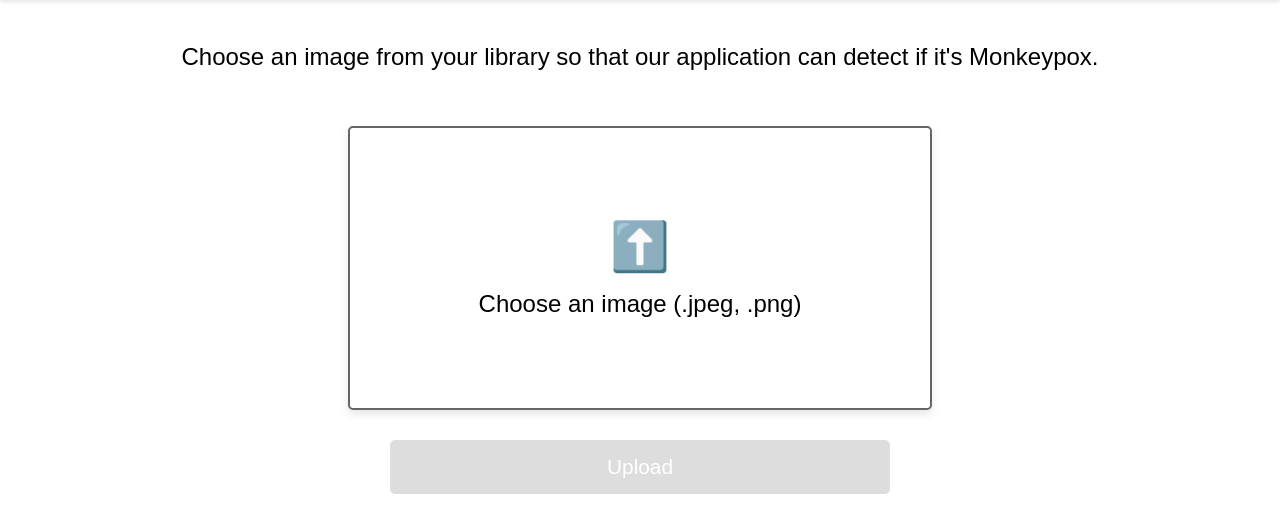
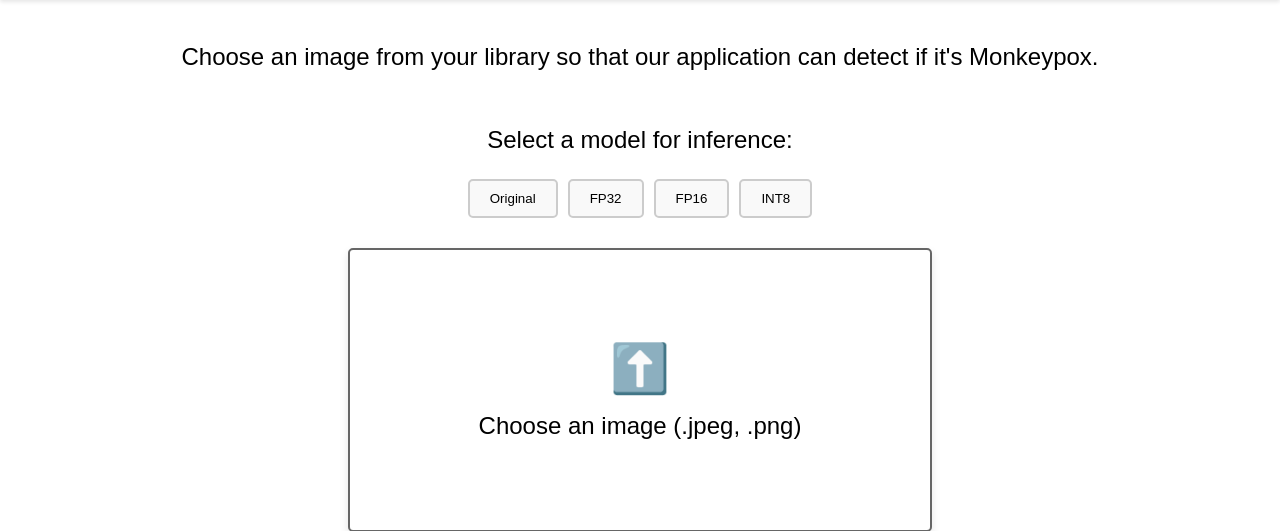
Before and after one commit to Jacobdelgado1002/CAPSTONE, a Flask app: page / in a window 1280 px wide. Shown: the part 67-598 px from the top of the page. Run offline with Flask 3, Linux system fonts and the light colour scheme.

Commit message:
Choose model before prediction

```diff
--- a/src/ui/app.py
+++ b/src/ui/app.py
@@ -16,11 +16,14 @@ app = Flask(__name__)
 # model = tf.keras.Sequential([model_layer])
 
 #Find how to have them warmed up, the optimized ones take a while to give prediction
+models = {
+    "Original": tf.saved_model.load('../../best_model/model1/best_f1score_fold'),
+    "FP32": tf.saved_model.load('../../tensorRT_model/fp32'),
+    "FP16": tf.saved_model.load('../../tensorRT_model/fp16'),
+    "INT8": tf.saved_model.load('../../tensorRT_model/int8')
+}
 
-# model = tf.saved_model.load('../../best_model/model1/best_f1score_fold')
-# model = tf.saved_model.load('../../tensorRT_model/fp32')
-model = tf.saved_model.load('../../tensorRT_model/fp16')
-# model = tf.saved_model.load('../../tensorRT_model/int8')
+
 
 
 # Establish Labels
@@ -36,8 +39,9 @@ def landing():
 def upload_success():
     result = request.args.get('result')
     probability = request.args.get('probability')
+    model_used = request.args.get('model')
 
-    return render_template('upload-success.html', result = result, probability = probability)
+    return render_template('upload-success.html', result = result, probability = probability, modelName = model_used)
 
 
 @app.route('/upload/failed')
@@ -48,6 +52,10 @@ def upload_failed():
 @app.route('/upload', methods=['POST'])
 def upload():
     wrongFile = False
+    selected_model_key = request.form.get('model', 'Original')  # Default to 'Original' if not provided
+
+    # Check if the selected model exists in the dictionary
+    model = models.get(selected_model_key)
 
     try:
         # some error handling
@@ -117,7 +125,8 @@ def upload():
                 class_ = classified_as[1]
 
             # Redirect to success page if model was able to process it correctly
-            return redirect(url_for('upload_success', result=class_, probability=percentage_value))
+            return redirect(url_for('upload_success', result=class_, probability=percentage_value, model=selected_model_key))
+
     except Exception as e:
         if(wrongFile):
             print('Wrong file, maybe add as a notification and send back to landing')
--- a/src/ui/static/CSS/style.css
+++ b/src/ui/static/CSS/style.css
@@ -130,6 +130,36 @@ img {
     padding: 10px; /* Inner spacing */
     object-fit: contain; /* Maintain aspect ratio */
 }
+/* Buttons to choose model */
+.model-selection {
+    margin-top: 20px;
+    text-align: center;
+  }
+
+  .model-buttons {
+    display: flex;
+    justify-content: center;
+    gap: 10px;
+  }
+
+  .model-button {
+    padding: 10px 20px;
+    border: 2px solid #ccc;
+    border-radius: 5px;
+    background-color: #f9f9f9;
+    cursor: pointer;
+    transition: all 0.2s;
+  }
+
+  .model-button:hover {
+    background-color: #e6e6e6;
+  }
+
+  .model-button.selected {
+    background-color: #007bff;
+    color: white;
+    border-color: #0056b3;
+  }
 
 /* Responsive styling for various screen sizes */
 @media (max-width: 768px) {
--- /dev/null
+++ b/src/ui/static/script/select-model.js
@@ -0,0 +1,15 @@
+function selectModel(modelId) {
+    // Remove 'selected' class from all model buttons
+    document.querySelectorAll('.model-button').forEach(button => {
+      button.classList.remove('selected');
+    });
+
+    // Add 'selected' class to the chosen model
+    const selectedButton = document.getElementById(modelId);
+    selectedButton.classList.add('selected');
+
+    // Update hidden input value with the selected model
+    document.getElementById('selectedModel').value = modelId;
+
+    console.log(`Selected model: ${modelId}`); // For debugging purposes
+  }
--- a/src/ui/templates/landing.html
+++ b/src/ui/templates/landing.html
@@ -4,6 +4,7 @@
     <meta name="viewport" content="width=device-width, initial-scale=1">
     <link rel="stylesheet" type="text/css" href="{{ url_for('static', filename='CSS/style.css')}}">
     <script type="text/javascript" src="{{ url_for('static', filename='script/image-upload.js')}}"></script>
+    <script type="text/javascript" src="{{ url_for('static', filename='script/select-model.js')}}"></script>
     <title>Capstone Web</title>
   </head>
   <body>
@@ -15,9 +16,21 @@
       <!-- Paragraph positioned between header and upload container -->
       <p class="description">Choose an image from your library so that our application can detect if it's Monkeypox.</p>
 
+      <!-- Model selection -->
+      <div class="model-selection">
+        <p class="description">Select a model for inference:</p>
+        <div class="model-buttons">
+          <button type="button" class="model-button" id="Original" onclick="selectModel('Original')">Original</button>
+          <button type="button" class="model-button" id="FP32" onclick="selectModel('FP32')">FP32</button>
+          <button type="button" class="model-button" id="FP16" onclick="selectModel('FP16')">FP16</button>
+          <button type="button" class="model-button" id="INT8" onclick="selectModel('INT8')">INT8</button>
+        </div>
+      </div>
+
       <!-- Form -->
       <form id="imageUploadForm" action="/upload" method="POST" enctype="multipart/form-data" style="display:none;">
         <input type="file" id="imageUpload" name="file" accept="image/*">
+        <input type="hidden" id="selectedModel" name="model" value="Original">
       </form>
 
       <!-- Image upload container in the middle of the screen -->
@@ -29,6 +42,7 @@
 
       <!-- Upload button -->
       <button class="button" type="submit" id="uploadButton" disabled>Upload</button>
+
     </div>
 
   </body>
--- a/src/ui/templates/upload-success.html
+++ b/src/ui/templates/upload-success.html
@@ -14,7 +14,7 @@
       <div class="header">Is This Monkeypox?</div>
 
       <!-- Paragraph positioned between header and upload container -->
-      <p class="description">The results for the image uploaded is:</p>
+      <p class="description">The results for the image uploaded using the {{modelName}} model is:</p>
 
       <!-- Display the uploaded image -->
       <div class="upload-container">
```
Also changed, not shown: src/ui/static/uploads/uploaded_image.png.
